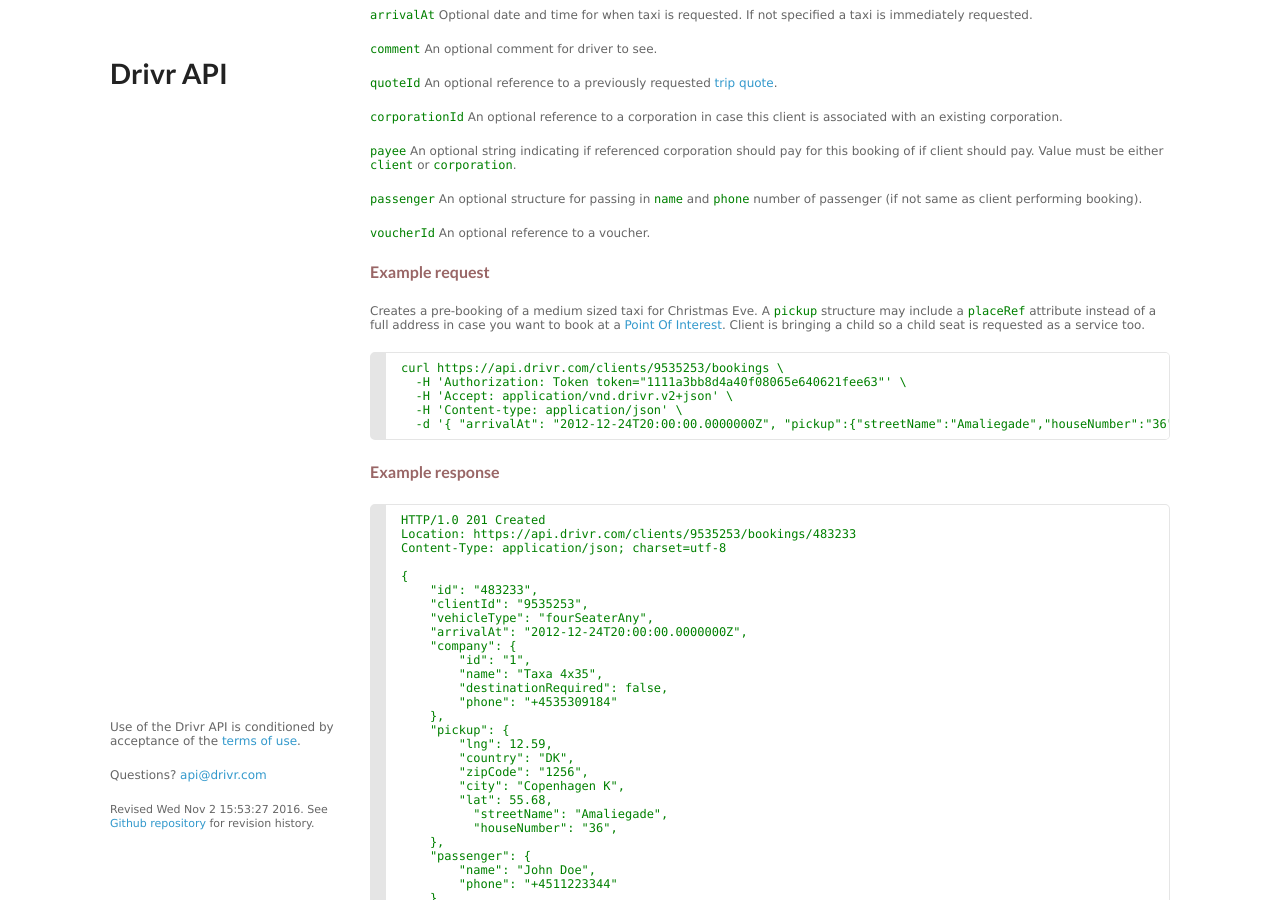
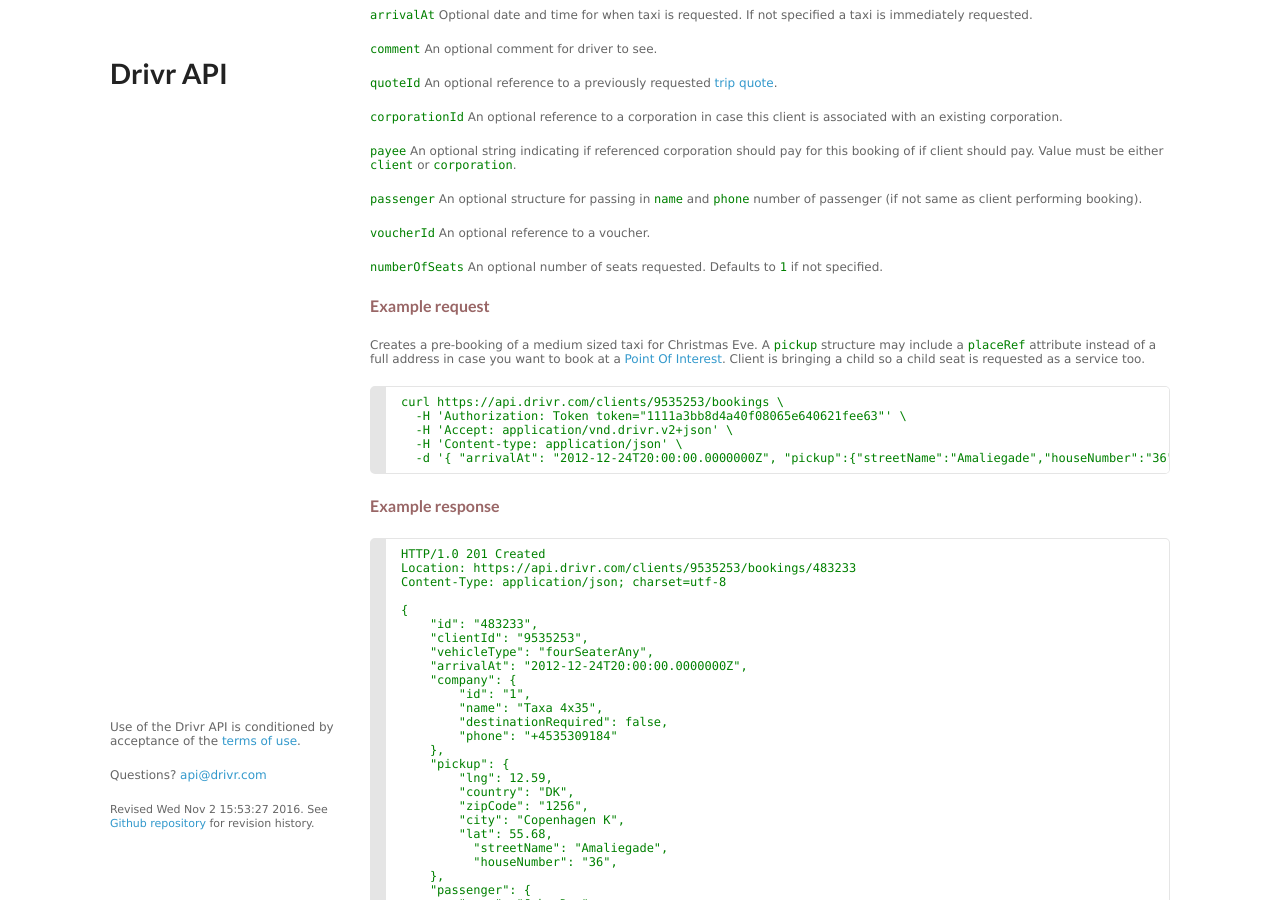
Before and after one commit to clickataxi/api-documentation, a Jekyll site: the page built from index.md, in a window 1280 px wide and 900 px high, scrolled down 15854 px. Built offline with Jekyll 4.4.1, drawn with Linux system fonts in a browser that asks for light colours.

Commit message:
fix: adds numberOfSeats property description

```diff
--- a/index.md
+++ b/index.md
@@ -1025,6 +1025,8 @@
 
 `voucherId` An optional reference to a voucher.
 
+`numberOfSeats` An optional number of seats requested. Defaults to `1` if not specified.
+
 
 #### Example request
 
@@ -1034,7 +1036,7 @@
       -H 'Authorization: Token token="1111a3bb8d4a40f08065e640621fee63"' \
       -H 'Accept: application/vnd.drivr.v2+json' \
       -H 'Content-type: application/json' \
-      -d '{ "arrivalAt": "2012-12-24T20:00:00.0000000Z", "pickup":{"streetName":"Amaliegade","houseNumber":"36","zipCode":"1256","city":"Copenhagen K","country":"DK","lat":55.68,"lng":12.59}, "passenger": { "name": "John Doe", "phone": "+4511223344" }, "vehicleType": "fourSeaterAny", "services": "childSeat" }'
+      -d '{ "arrivalAt": "2012-12-24T20:00:00.0000000Z", "pickup":{"streetName":"Amaliegade","houseNumber":"36","zipCode":"1256","city":"Copenhagen K","country":"DK","lat":55.68,"lng":12.59}, "passenger": { "name": "John Doe", "phone": "+4511223344" }, "vehicleType": "fourSeaterAny", "services": "childSeat", "numberOfSeats": 2 }'
 
 
 #### Example response
```
